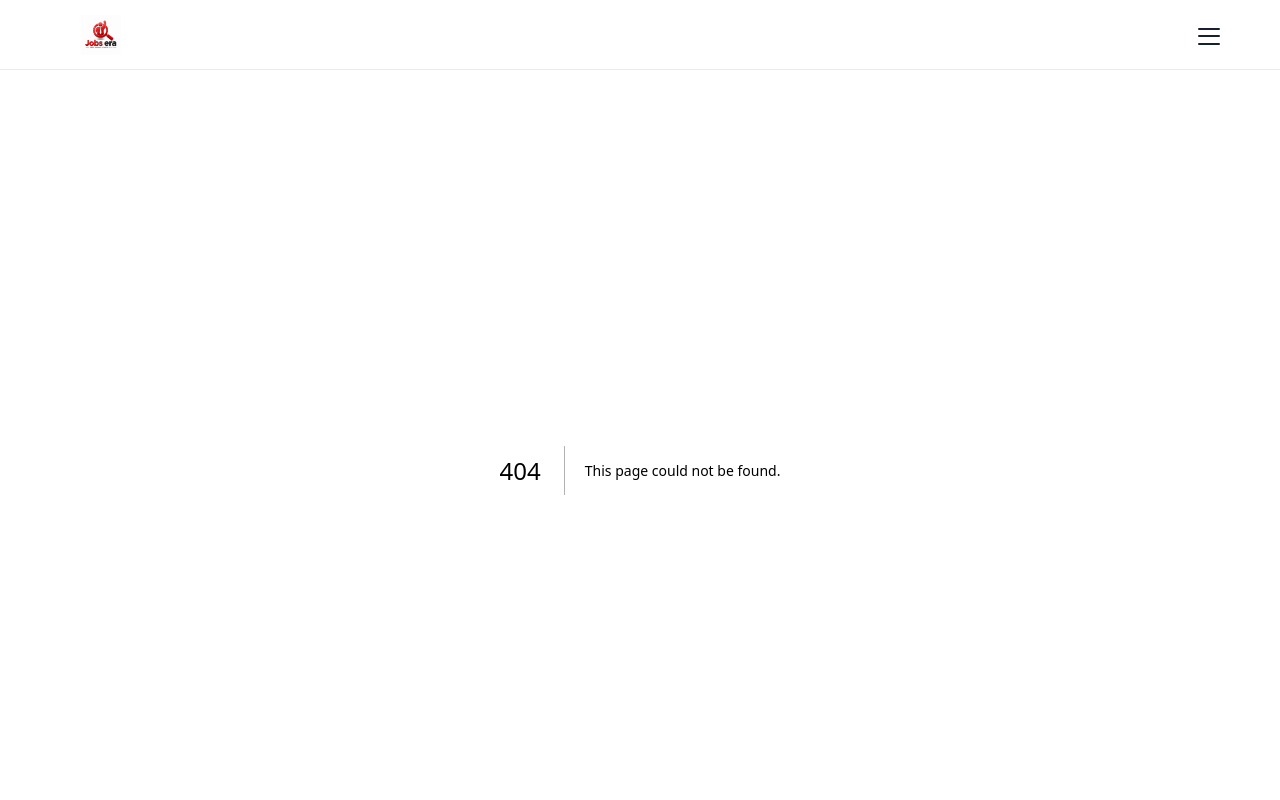
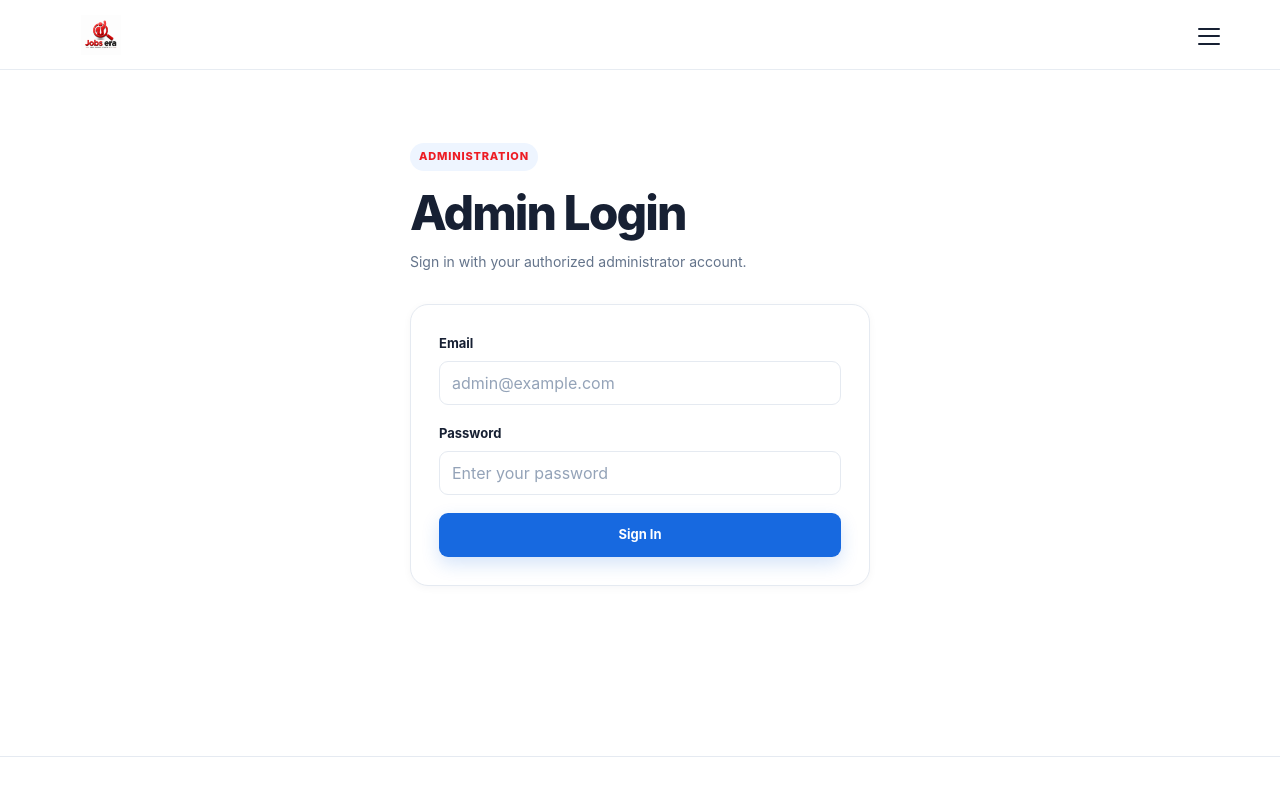
Before and after one commit to ConnectJobsera/Jobsera-Website, a Next.js app: page /admin/login in a window 1280 px wide. Before the commit this address had no page. Shown: the top 800 px of the page. Built offline with nearby package versions, Linux system fonts and the light colour scheme.

Commit message:
Create page.tsx

```diff
--- /dev/null
+++ b/app/admin/login/page.tsx
@@ -0,0 +1,183 @@
+"use client";
+
+import { FormEvent, useState } from "react";
+import { useRouter, useSearchParams } from "next/navigation";
+import { createClient } from "../../../lib/supabase/client";
+
+export default function AdminLoginPage() {
+  const router = useRouter();
+  const searchParams = useSearchParams();
+
+  const [email, setEmail] = useState("");
+  const [password, setPassword] = useState("");
+  const [errorMessage, setErrorMessage] = useState("");
+  const [isLoading, setIsLoading] = useState(false);
+
+  async function handleLogin(event: FormEvent<HTMLFormElement>) {
+    event.preventDefault();
+
+    setErrorMessage("");
+    setIsLoading(true);
+
+    const supabase = createClient();
+
+    const { data, error } = await supabase.auth.signInWithPassword({
+      email: email.trim(),
+      password,
+    });
+
+    if (error || !data.user) {
+      setErrorMessage("Invalid email or password.");
+      setIsLoading(false);
+      return;
+    }
+
+    // Verify that the authenticated user is actually an admin.
+    const { data: adminUser, error: adminError } = await supabase
+      .from("admin_users")
+      .select("user_id")
+      .eq("user_id", data.user.id)
+      .maybeSingle();
+
+    if (adminError || !adminUser) {
+      await supabase.auth.signOut();
+
+      setErrorMessage(
+        "You do not have permission to access the admin panel."
+      );
+
+      setIsLoading(false);
+      return;
+    }
+
+    const nextPath = searchParams.get("next");
+
+    if (nextPath && nextPath.startsWith("/admin")) {
+      router.replace(nextPath);
+    } else {
+      router.replace("/admin");
+    }
+
+    router.refresh();
+  }
+
+  return (
+    <main className="content-page">
+      <div className="container">
+        <div
+          style={{
+            maxWidth: "460px",
+            margin: "0 auto",
+          }}
+        >
+          <div style={{ marginBottom: "30px" }}>
+            <p className="eyebrow">ADMINISTRATION</p>
+
+            <h1
+              style={{
+                fontSize: "clamp(32px, 6vw, 48px)",
+                lineHeight: 1.08,
+                letterSpacing: "-0.04em",
+                fontWeight: 800,
+              }}
+            >
+              Admin Login
+            </h1>
+
+            <p
+              style={{
+                marginTop: "12px",
+                color: "var(--text-secondary)",
+                fontSize: "14px",
+                lineHeight: 1.7,
+              }}
+            >
+              Sign in with your authorized administrator account.
+            </p>
+          </div>
+
+          <form
+            onSubmit={handleLogin}
+            style={{
+              display: "grid",
+              gap: "18px",
+              padding: "28px",
+              border: "1px solid var(--border)",
+              borderRadius: "var(--radius-lg)",
+              background: "#ffffff",
+              boxShadow: "var(--shadow-sm)",
+            }}
+          >
+            <div className="form-group">
+              <label
+                htmlFor="admin-email"
+                className="form-label"
+              >
+                Email
+              </label>
+
+              <input
+                id="admin-email"
+                type="email"
+                value={email}
+                onChange={(event) => setEmail(event.target.value)}
+                placeholder="admin@example.com"
+                autoComplete="username"
+                required
+                className="form-input"
+              />
+            </div>
+
+            <div className="form-group">
+              <label
+                htmlFor="admin-password"
+                className="form-label"
+              >
+                Password
+              </label>
+
+              <input
+                id="admin-password"
+                type="password"
+                value={password}
+                onChange={(event) => setPassword(event.target.value)}
+                placeholder="Enter your password"
+                autoComplete="current-password"
+                required
+                className="form-input"
+              />
+            </div>
+
+            {errorMessage && (
+              <p
+                role="alert"
+                style={{
+                  padding: "10px 12px",
+                  borderRadius: "8px",
+                  background: "#fff1f2",
+                  color: "#dc2626",
+                  fontSize: "13px",
+                  lineHeight: 1.5,
+                }}
+              >
+                {errorMessage}
+              </p>
+            )}
+
+            <button
+              type="submit"
+              className="button button-primary"
+              disabled={isLoading}
+              style={{
+                width: "100%",
+                opacity: isLoading ? 0.7 : 1,
+              }}
+            >
+              {isLoading ? "Signing in..." : "Sign In"}
+            </button>
+          </form>
+        </div>
+      </div>
+    </main>
+  );
+}
```
